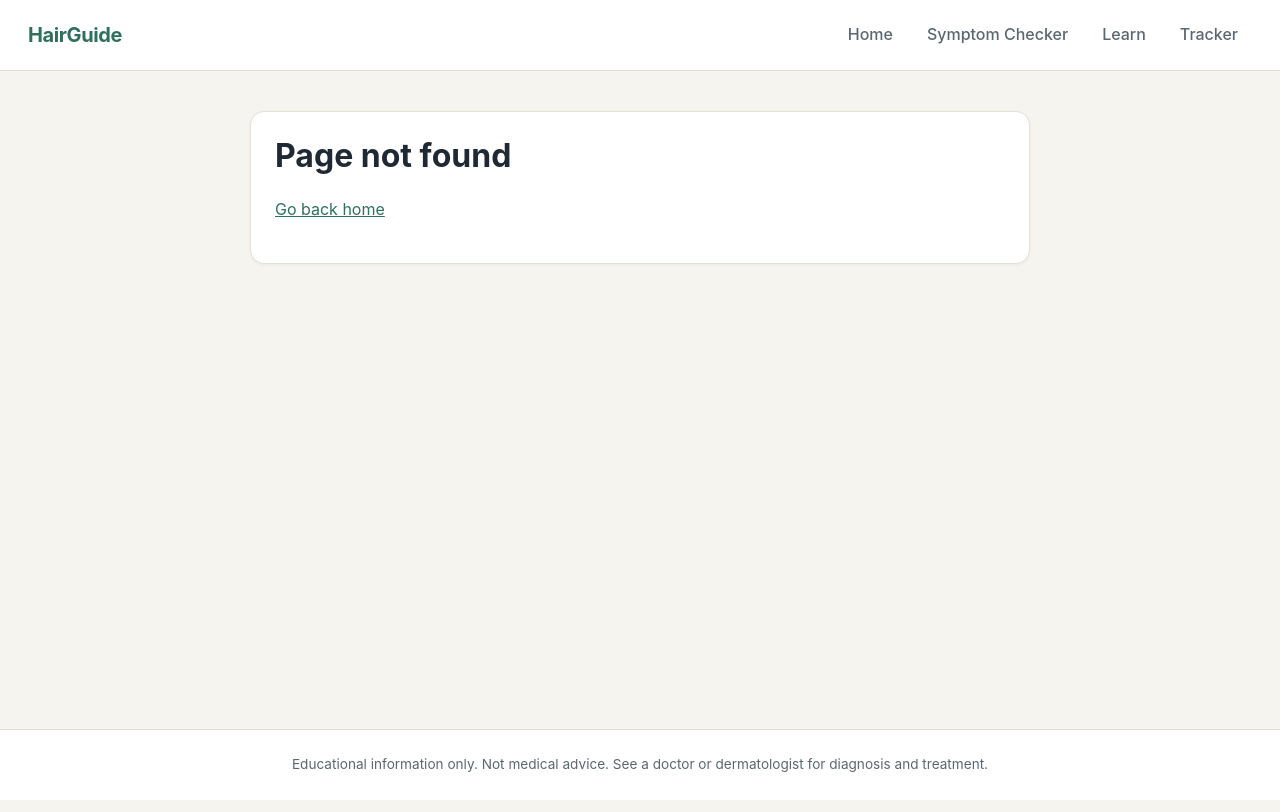
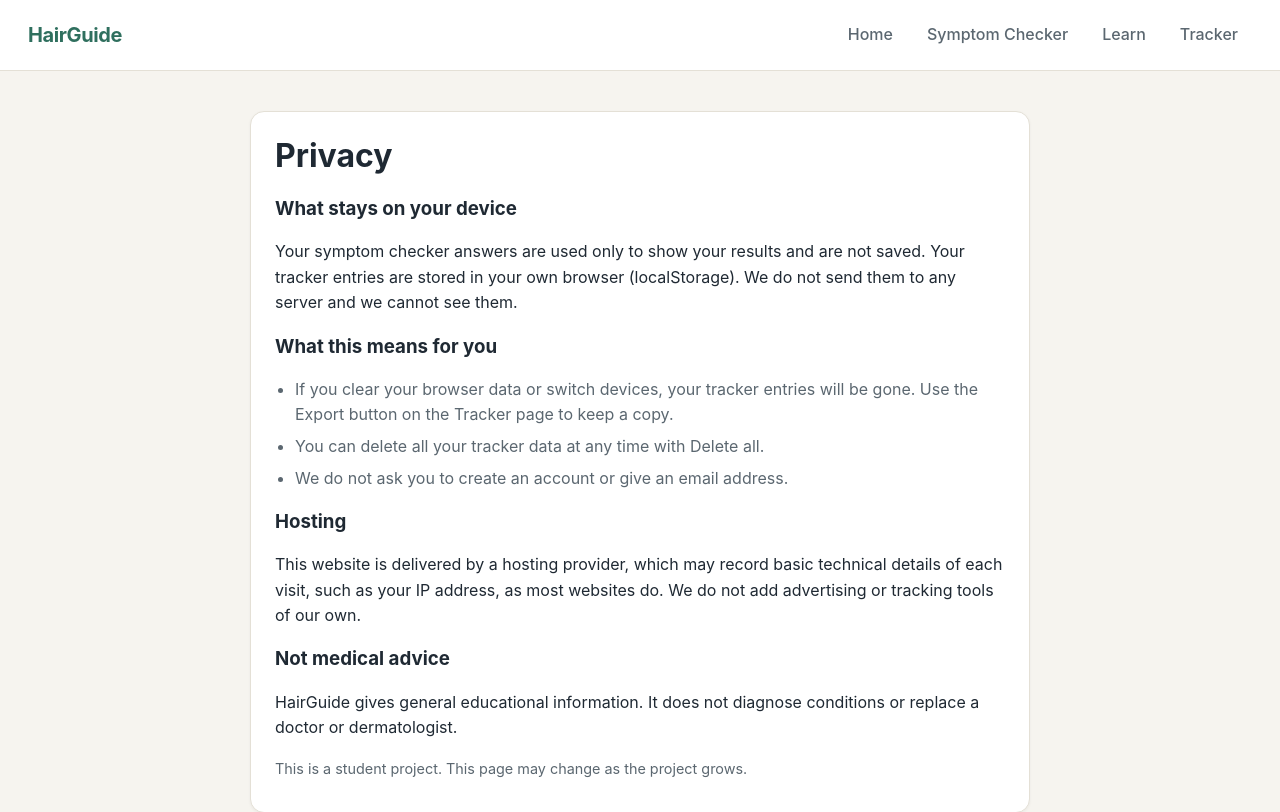
Before and after one commit to Codersingh321/hair-guide, a React (Vite) app: page /privacy in a window 1280 px wide. Before the commit this address had no page. Shown: the top 812 px of the page. Built offline with nearby package versions, Linux system fonts and the light colour scheme.

Commit message:
Stage 5: privacy page, vercel config, README

```diff
--- a/index.html
+++ b/index.html
@@ -4,7 +4,7 @@
     <meta charset="UTF-8" />
     <link rel="icon" type="image/svg+xml" href="/favicon.svg" />
     <meta name="viewport" content="width=device-width, initial-scale=1.0" />
-    <title>hair-guide</title>
+    <title>HairGuide: honest hair care information</title>
   </head>
   <body>
     <div id="root"></div>
--- a/src/App.jsx
+++ b/src/App.jsx
@@ -1,8 +1,9 @@
-import { Routes, Route, NavLink } from "react-router-dom";
+import { Routes, Route, NavLink, Link } from "react-router-dom";
 import Home from "./pages/Home.jsx";
 import SymptomChecker from "./pages/SymptomChecker.jsx";
 import Learn from "./pages/Learn.jsx";
 import Tracker from "./pages/Tracker.jsx";
+import Privacy from "./pages/Privacy.jsx";
 import NotFound from "./pages/NotFound.jsx";
 import "./App.css";
 
@@ -25,6 +26,7 @@ export default function App() {
           <Route path="/check" element={<SymptomChecker />} />
           <Route path="/learn" element={<Learn />} />
           <Route path="/tracker" element={<Tracker />} />
+          <Route path="/privacy" element={<Privacy />} />
           <Route path="*" element={<NotFound />} />
         </Routes>
       </main>
@@ -32,6 +34,8 @@ export default function App() {
       <footer className="footer">
         Educational information only. Not medical advice. See a doctor or
         dermatologist for diagnosis and treatment.
+        <br />
+        <Link to="/privacy">Privacy</Link>
       </footer>
     </div>
   );
--- /dev/null
+++ b/src/pages/Privacy.jsx
@@ -0,0 +1,43 @@
+export default function Privacy() {
+  return (
+    <div className="card">
+      <h1>Privacy</h1>
+
+      <h3>What stays on your device</h3>
+      <p>
+        Your symptom checker answers are used only to show your results and are
+        not saved. Your tracker entries are stored in your own browser
+        (localStorage). We do not send them to any server and we cannot see
+        them.
+      </p>
+
+      <h3>What this means for you</h3>
+      <ul className="care-list">
+        <li>
+          If you clear your browser data or switch devices, your tracker
+          entries will be gone. Use the Export button on the Tracker page to
+          keep a copy.
+        </li>
+        <li>You can delete all your tracker data at any time with Delete all.</li>
+        <li>We do not ask you to create an account or give an email address.</li>
+      </ul>
+
+      <h3>Hosting</h3>
+      <p>
+        This website is delivered by a hosting provider, which may record
+        basic technical details of each visit, such as your IP address, as most
+        websites do. We do not add advertising or tracking tools of our own.
+      </p>
+
+      <h3>Not medical advice</h3>
+      <p>
+        HairGuide gives general educational information. It does not diagnose
+        conditions or replace a doctor or dermatologist.
+      </p>
+
+      <p className="progress-text">
+        This is a student project. This page may change as the project grows.
+      </p>
+    </div>
+  );
+}
```
Also changed, not shown: vercel.json (added).
